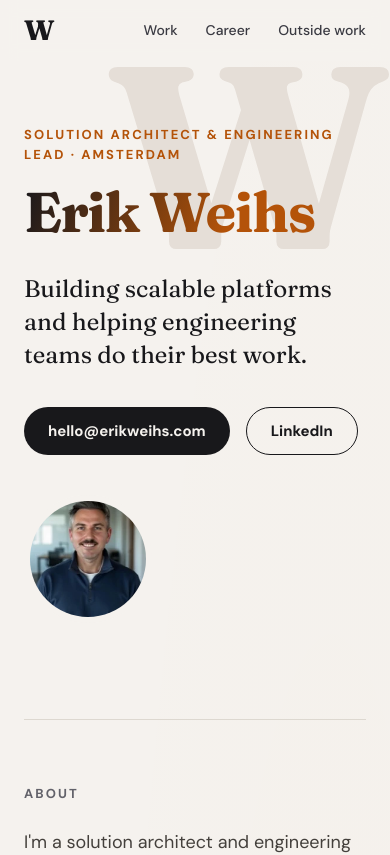
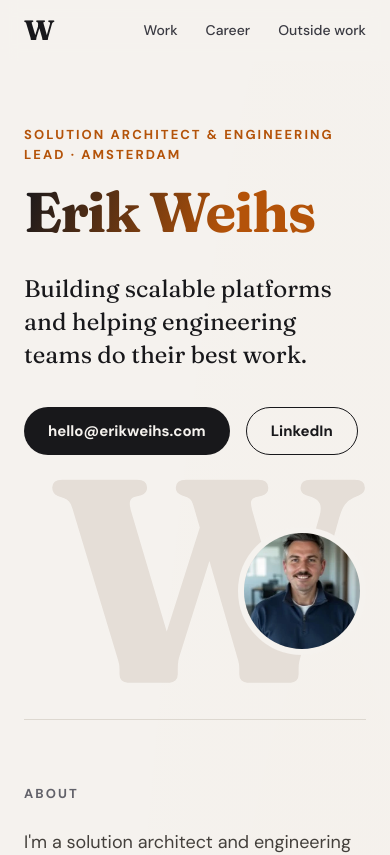
Before and after one commit to eweihs/erikweihs.com, a Next.js app: page / in a window 390 px wide. Shown: the top 855 px of the page. Built offline with nearby package versions, Linux system fonts and the light colour scheme.

Commit message:
style(hero): align profile photo and watermark responsively

```diff
--- a/components/Hero.tsx
+++ b/components/Hero.tsx
@@ -5,11 +5,11 @@ export default function Hero() {
   return (
     <section
       id="top"
-      className="relative flex flex-wrap items-center gap-10 pt-16 pb-24 md:pt-24 md:pb-32"
+      className="relative flex flex-wrap items-center gap-14 md:gap-10 pt-16 pb-16 md:pt-24 md:pb-32"
     >
       <div
         aria-hidden="true"
-        className="pointer-events-none absolute -top-4 -right-6 font-display text-[260px] leading-[0.85] font-bold text-watermark select-none md:-right-10 md:text-[520px]"
+        className="pointer-events-none absolute right-0 bottom-[5rem] z-0 translate-y-1/4 font-display text-[290px] leading-[0.85] font-bold text-watermark select-none md:top-[-1rem] md:right-[-2.5rem] md:bottom-auto md:translate-y-0 md:text-[520px] min-[768px]:max-[839px]:bottom-[6rem] min-[768px]:max-[839px]:top-auto"
       >
         W
       </div>
@@ -52,7 +52,7 @@ export default function Hero() {
         width={176}
         height={176}
         priority
-        className="relative aspect-square w-32 rounded-full border-[6px] border-paper object-cover md:w-44"
+        className="relative z-10 ml-auto mt-4 aspect-square w-32 rounded-full border-[6px] border-paper object-cover md:ml-auto md:mt-0 md:w-44"
       />
     </section>
   );
```
